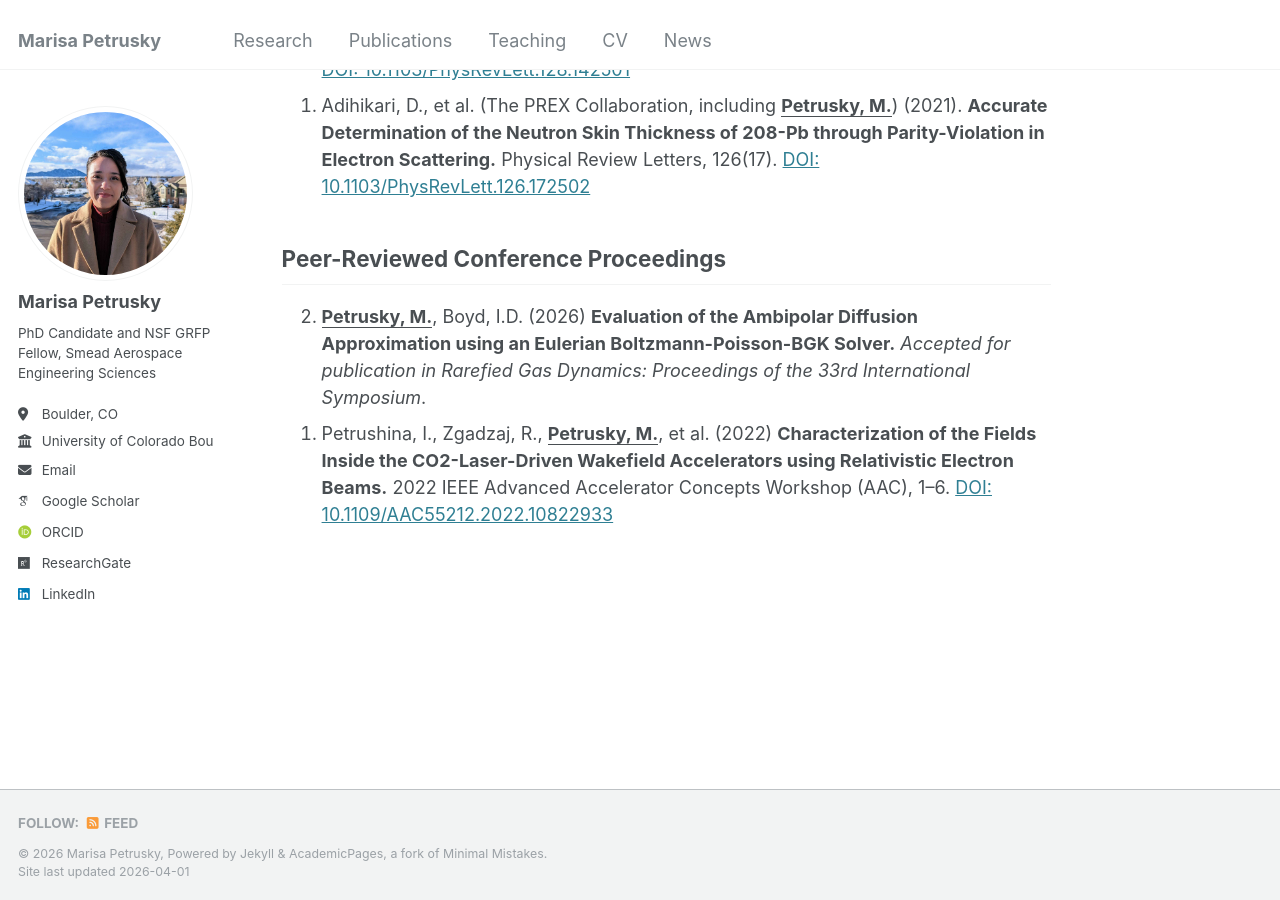
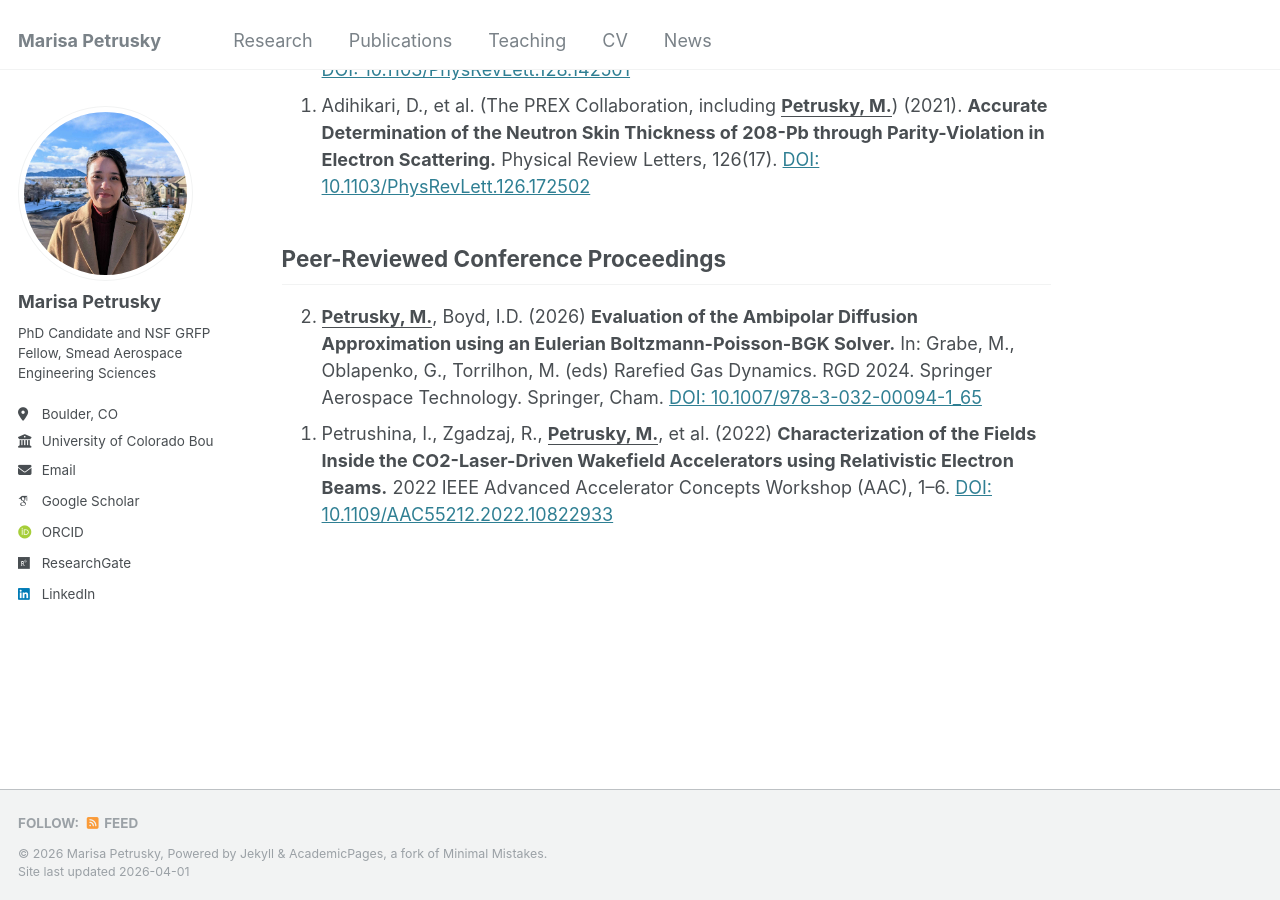
Before and after one commit to marisapetrusky/marisapetrusky.github.io, a Jekyll site: the page built from _pages/publications.html, in a window 1280 px wide and 900 px high, scrolled down 518 px. Built offline with Jekyll 4.4.1, drawn with Linux system fonts in a browser that asks for light colours; some web fonts are replaced.

Commit message:
Enhance publication entry with additional citation details
Updated publication details to include book editors and DOI link.

```diff
--- a/_pages/publications.html
+++ b/_pages/publications.html
@@ -21,6 +21,6 @@ the Neutral Weak Form Factor of 48-Ca.</b> Physical Review Letters, 129(4). <a h
 <h2>Peer-Reviewed Conference Proceedings</h2>
 
 <ol>
-  <li value="2"><b><u>Petrusky, M.</u></b>, Boyd, I.D. (2026) <b>Evaluation of the Ambipolar Diffusion Approximation using an Eulerian Boltzmann-Poisson-BGK Solver.</b> <i>Accepted for publication in Rarefied Gas Dynamics: Proceedings of the 33rd International Symposium</i>.
+  <li value="2"><b><u>Petrusky, M.</u></b>, Boyd, I.D. (2026) <b>Evaluation of the Ambipolar Diffusion Approximation using an Eulerian Boltzmann-Poisson-BGK Solver.</b> In: Grabe, M., Oblapenko, G., Torrilhon, M. (eds) Rarefied Gas Dynamics. RGD 2024. Springer Aerospace Technology. Springer, Cham. <a href="https://doi.org/10.1007/978-3-032-00094-1_65">DOI: 10.1007/978-3-032-00094-1_65</a>
   <li value="1">Petrushina, I., Zgadzaj, R., <b><u>Petrusky, M.</u></b>, et al. (2022) <b>Characterization of the Fields Inside the CO2-Laser-Driven Wakefield Accelerators using Relativistic Electron Beams.</b> 2022 IEEE Advanced Accelerator Concepts Workshop (AAC), 1–6. <a href="https://doi.org/10.1109/AAC55212.2022.10822933">DOI: 10.1109/AAC55212.2022.10822933</a>
 </ol>
```
